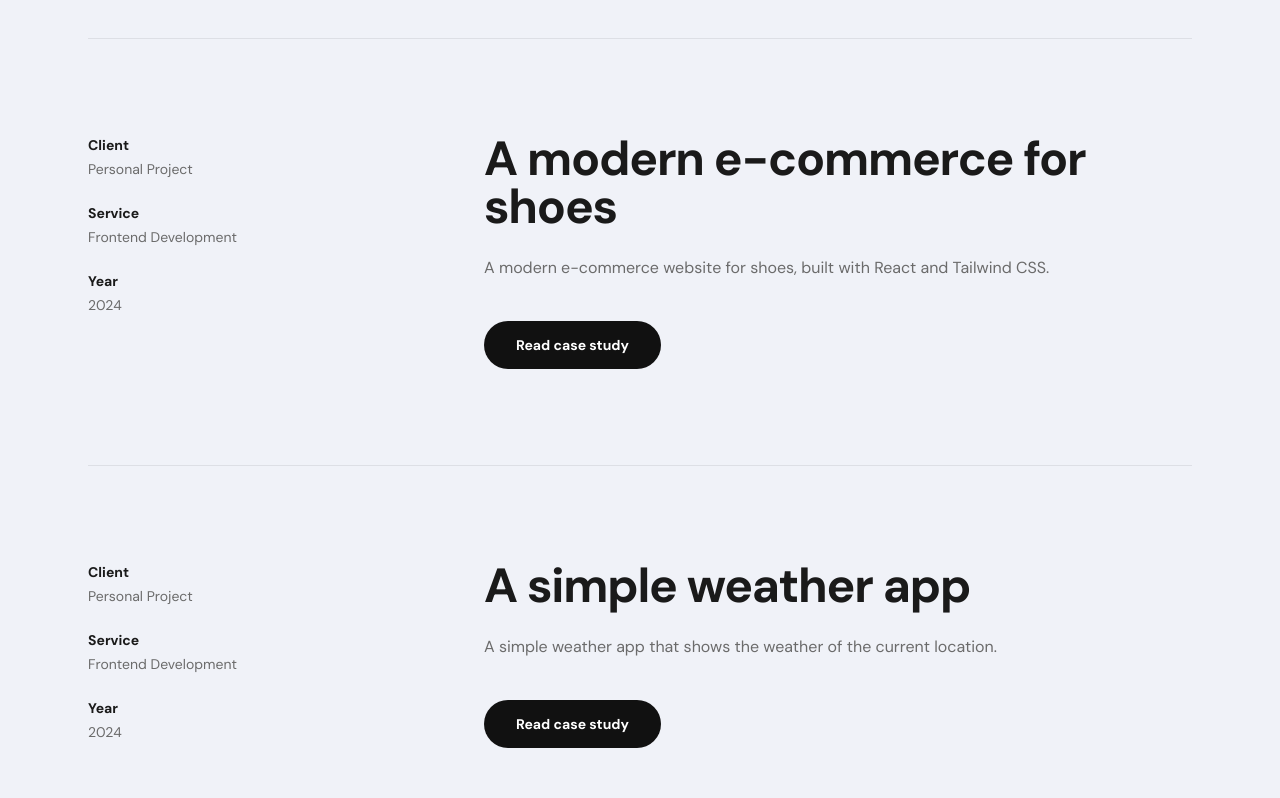
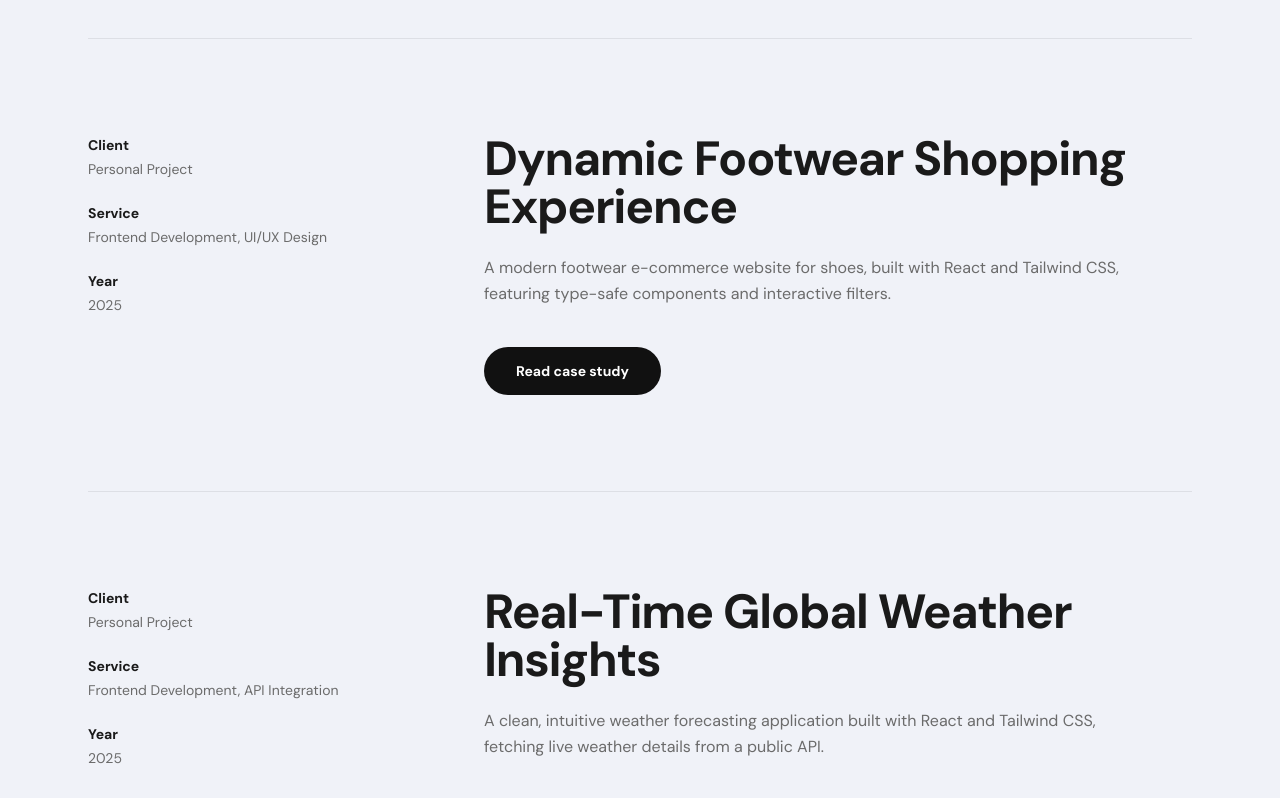
Before and after one commit to mourice-dev/my-portfolio, a React (Vite) app: page /work in a window 1280 px wide. Shown: the part 1500-2298 px from the top of the page. Built offline with nearby package versions, Linux system fonts and the light colour scheme.

Commit message:
feat: add Shoe E-commerce and Weather App projects and update repository links

```diff
--- a/src/data/projects.ts
+++ b/src/data/projects.ts
@@ -1,100 +1,97 @@
-/** @format */
-
-import resumeImage from "../assets/E-resume.png";
-import ecommerceImage from "../assets/E-commerce.png";
-import shoeEcommerceImage from "../assets/shoe ecommerce.png";
-import weathAppImage from "../assets/weath app.png";
+import resumeImage from '../assets/E-resume.png'
+import ecommerceImage from '../assets/E-commerce.png'
+import shoeEcommerceImage from '../assets/shoe ecommerce.png'
+import weatherAppImage from '../assets/weath app.png'
 
 export const projects = [
   {
-    id: "resume-generator",
-    title: "Resume Generator",
-    headline: "Interactive Resume Building Made Simple",
-    description:
-      "A web app that allows users to quickly create polished, professional resumes without formatting hassles — just fill in your details and download.",
-    client: "Personal Project",
-    year: "2024",
-    service: "Frontend Development, UI/UX",
+    id: 'resume-generator',
+    title: 'Resume Generator',
+    headline: 'Interactive Resume Building Made Simple',
+    description: 'A web app that allows users to quickly create polished, professional resumes without formatting hassles — just fill in your details and download.',
+    client: 'Personal Project',
+    year: '2024',
+    service: 'Frontend Development, UI/UX',
     overview: [
-      "Users needed a quick and easy way to generate professional resumes without struggling with formatting or design. This web app was built to solve that problem — providing a clean, interactive interface where you fill in your details and instantly get a beautifully formatted, ready-to-download resume.",
-      "I handled the full frontend development, focusing on making the experience smooth and intuitive. The interface was designed to feel natural, with real-time preview so you can see exactly what your resume will look like as you type.",
-      "The application provided users with a flexible, easy-to-use platform, allowing them to create professional resumes in minutes rather than hours.",
+      'Users needed a quick and easy way to generate professional resumes without struggling with formatting or design. This web app was built to solve that problem — providing a clean, interactive interface where you fill in your details and instantly get a beautifully formatted, ready-to-download resume.',
+      'I handled the full frontend development, focusing on making the experience smooth and intuitive. The interface was designed to feel natural, with real-time preview so you can see exactly what your resume will look like as you type.',
+      'The application provided users with a flexible, easy-to-use platform, allowing them to create professional resumes in minutes rather than hours.'
     ],
-    whatIdid: ["React", "TypeScript", "Tailwind CSS", "UI/UX Design"],
+    whatIdid: ['React', 'TypeScript', 'Tailwind CSS', 'UI/UX Design'],
     image: resumeImage,
-    github: "https://github.com/mourice-dev/ResumeGeneretor-react.git",
-    live: "https://eresume-generator.vercel.app/",
+    github: 'https://github.com/mourice-dev/ResumeGeneretor-react',
+    live: 'https://eresume-generator.vercel.app/',
   },
   {
-    id: "express-ecommerce",
-    title: "E-commerce Platform",
-    headline: "Full-Stack Shopping Experience with Secure Authentication",
-    description:
-      "A complete e-commerce platform built from the ground up — handling products, carts, user sessions, and secure checkout flows.",
-    client: "Personal Project",
-    year: "2025",
-    service: "Fullstack Development, Database Design",
+    id: 'express-ecommerce',
+    title: 'E-commerce Platform',
+    headline: 'Full-Stack Shopping Experience with Secure Authentication',
+    description: 'A complete e-commerce platform built from the ground up — handling products, carts, user sessions, and secure checkout flows.',
+    client: 'Personal Project',
+    year: '2025',
+    service: 'Fullstack Development, Database Design',
     overview: [
-      "This project was born from a desire to understand how real e-commerce platforms work end-to-end. The application features a seamless shopping experience with product browsing, cart management, user authentication, and session-based security — all built with a modern React frontend and a robust Express.js backend.",
-      "I designed and built everything: the responsive product catalog, the cart system with real-time updates, the authentication flow with secure session handling, and the MySQL database architecture powering it all.",
-      "The website provided a complete, production-ready e-commerce platform that handles the full shopping lifecycle, from browsing to checkout.",
+      'This project was born from a desire to understand how real e-commerce platforms work end-to-end. The application features a seamless shopping experience with product browsing, cart management, user authentication, and session-based security — all built with a modern React frontend and a robust Express.js backend.',
+      'I designed and built everything: the responsive product catalog, the cart system with real-time updates, the authentication flow with secure session handling, and the MySQL database architecture powering it all.',
+      'The website provided a complete, production-ready e-commerce platform that handles the full shopping lifecycle, from browsing to checkout.'
     ],
-    whatIdid: ["React", "Express.js", "MySQL", "Authentication", "REST API"],
+    whatIdid: ['React', 'Express.js', 'MySQL', 'Authentication', 'REST API'],
     image: ecommerceImage,
-    github: "https://github.com/mourice-dev/Express-Ecommerce-FE.git",
-    live: "https://orangeshop-fe.vercel.app/",
+    github: 'https://github.com/mourice-dev/Express-Ecommerce-FE',
+    live: 'https://orangeshop-fe.vercel.app/',
   },
   {
-    id: "shoe-ecommerce",
-    title: "Shoe E-commerce",
-    headline: "A modern e-commerce for shoes",
-    description:
-      "A modern e-commerce website for shoes, built with React and Tailwind CSS.",
-    client: "Personal Project",
-    year: "2024",
-    service: "Frontend Development",
+    id: 'shoe-ecommerce',
+    title: 'Shoe E-commerce',
+    headline: 'Dynamic Footwear Shopping Experience',
+    description: 'A modern footwear e-commerce website for shoes, built with React and Tailwind CSS, featuring type-safe components and interactive filters.',
+    client: 'Personal Project',
+    year: '2025',
+    service: 'Frontend Development, UI/UX Design',
     overview: [
-      "A modern e-commerce website for shoes, built with React and Tailwind CSS.",
+      'Designed and developed a highly interactive footwear store interface utilizing Tailwind CSS for sleek modern animations and glassmorphism styling. The application integrates advanced product filtering, shopping cart functionality, and responsive layouts for optimal viewing on any device.',
+      'Leveraged TypeScript to enforce strict typing across product models, shopping cart states, and page navigation components, ensuring high maintainability and fewer bugs.',
+      'Created an aesthetically pleasing shopping experience optimized for engagement and smooth transitions.'
     ],
-    whatIdid: ["React", "TypeScript", "Tailwind CSS"],
+    whatIdid: ['React', 'TypeScript', 'Tailwind CSS', 'Responsive Design'],
     image: shoeEcommerceImage,
-    github: "https://github.com/mourice-dev/-e-commerce-shoes-tailwindcss-typescript.git",
-    live: "#",
+    github: 'https://github.com/mourice-dev/-e-commerce-shoes-tailwindcss-typescript',
+    live: '#',
   },
   {
-    id: "weather-app",
-    title: "Weather App",
-    headline: "A simple weather app",
-    description:
-      "A simple weather app that shows the weather of the current location.",
-    client: "Personal Project",
-    year: "2024",
-    service: "Frontend Development",
+    id: 'weather-app',
+    title: 'Weather App',
+    headline: 'Real-Time Global Weather Insights',
+    description: 'A clean, intuitive weather forecasting application built with React and Tailwind CSS, fetching live weather details from a public API.',
+    client: 'Personal Project',
+    year: '2025',
+    service: 'Frontend Development, API Integration',
     overview: [
-      "A simple weather app that shows the weather of the current location.",
+      'Developed a lightweight, premium-designed weather application that provides real-time weather forecasts, humidity, wind speed, and temperature statistics for locations worldwide.',
+      'Integrated external weather API endpoints to fetch, parse, and render live data dynamically. Built beautiful visual backdrops and custom icons that adapt depending on the weather conditions.',
+      'Implemented search caching and smooth fade-in animations to deliver a seamless, high-performance user experience.'
     ],
-    whatIdid: ["React", "TypeScript", "Tailwind CSS"],
-    image: weathAppImage,
-    github: "https://github.com/mourice-dev/weath-app-react-tailwindcss.git",
-    live: "#",
+    whatIdid: ['React', 'TypeScript', 'Tailwind CSS', 'API Integration'],
+    image: weatherAppImage,
+    github: 'https://github.com/mourice-dev/weath-app-react-tailwindcss',
+    live: '#',
   },
   {
-    id: "xauusd-calculator",
-    title: "XAUUSD Lot Size Calculator",
-    headline: "Precision Trading Tool for Gold Market Analysis",
-    description:
-      "A specialized financial calculator for forex traders to compute optimal lot sizes for XAUUSD (Gold) trades based on risk management parameters.",
-    client: "Personal Project",
-    year: "2025",
-    service: "Frontend Development, Financial Tools",
+    id: 'xauusd-calculator',
+    title: 'XAUUSD Lot Size Calculator',
+    headline: 'Precision Trading Tool for Gold Market Analysis',
+    description: 'A specialized financial calculator for forex traders to compute optimal lot sizes for XAUUSD (Gold) trades based on risk management parameters.',
+    client: 'Personal Project',
+    year: '2025',
+    service: 'Frontend Development, Financial Tools',
     overview: [
-      "Forex traders needed a reliable, fast calculator specifically designed for gold (XAUUSD) trading. This tool helps traders determine the optimal position size based on their account balance, risk percentage, and stop-loss distance.",
-      "Built as a clean, single-page application with a focus on accuracy and speed. The calculator provides instant results with pip value calculations and includes a trade history feature for tracking past calculations.",
-      "The tool empowers traders to make informed position sizing decisions, reducing emotional trading and improving risk management discipline.",
+      'Forex traders needed a reliable, fast calculator specifically designed for gold (XAUUSD) trading. This tool helps traders determine the optimal position size based on their account balance, risk percentage, and stop-loss distance.',
+      'Built as a clean, single-page application with a focus on accuracy and speed. The calculator provides instant results with pip value calculations and includes a trade history feature for tracking past calculations.',
+      'The tool empowers traders to make informed position sizing decisions, reducing emotional trading and improving risk management discipline.'
     ],
-    whatIdid: ["React", "TypeScript", "CSS", "Financial Logic"],
+    whatIdid: ['React', 'TypeScript', 'CSS', 'Financial Logic'],
     image: null,
-    github: "https://github.com/mourice-dev",
-    live: "#",
+    github: 'https://github.com/mourice-dev',
+    live: '#',
   },
-];
+]
```
